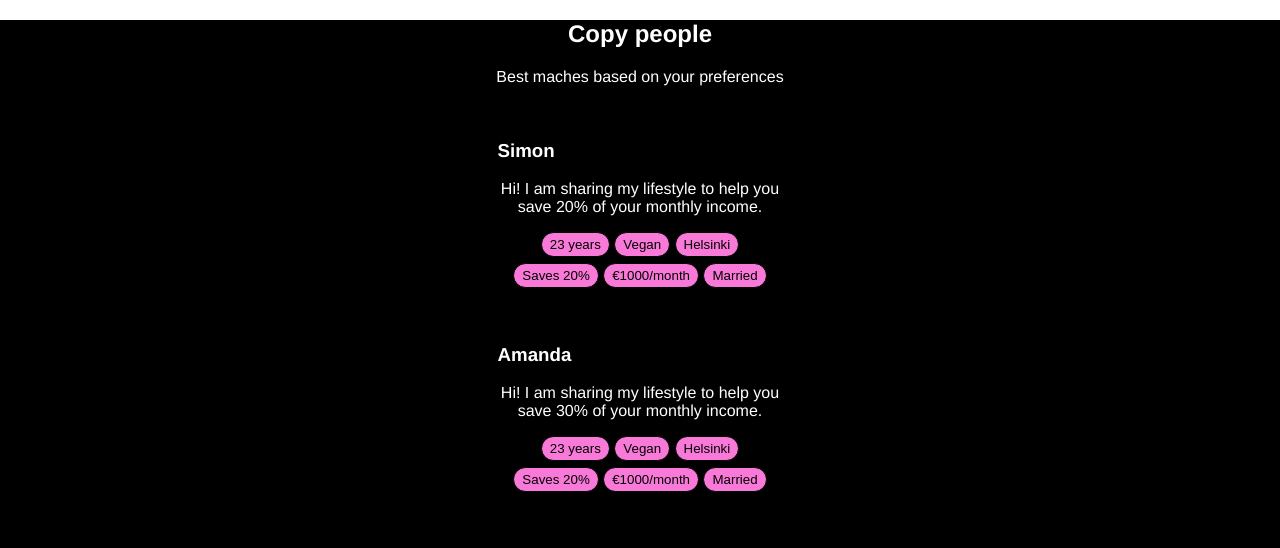
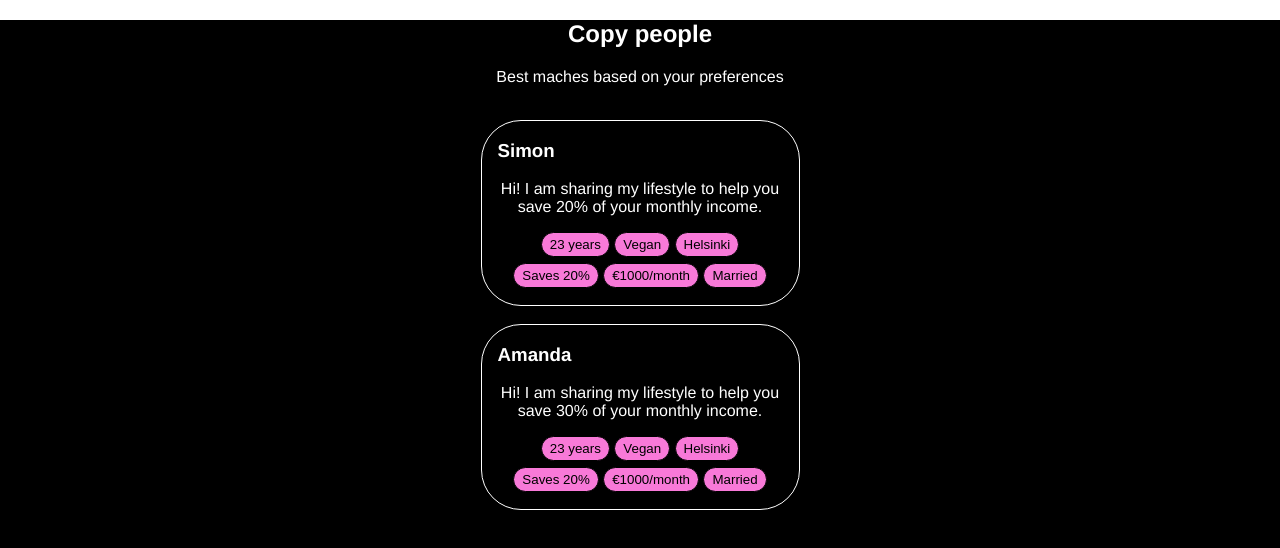
Before and after one commit to Chalirius/spendless, a Vue app: page /copy-people in a window 1280 px wide. Shown: the top 548 px of the page. Built offline with nearby package versions, Linux system fonts and the light colour scheme.

Commit message:
commit before merging

```diff
--- a/src/components/CopyPeople.vue
+++ b/src/components/CopyPeople.vue
@@ -39,7 +39,7 @@ export default class CopyPeople extends Vue {}
   padding: 0 0.5rem;
   margin: auto;
 
-  border: 0.5px solid #000000;
+  border: 0.5px solid white;
   box-sizing: border-box;
   border-radius: 40px;
 }
```
